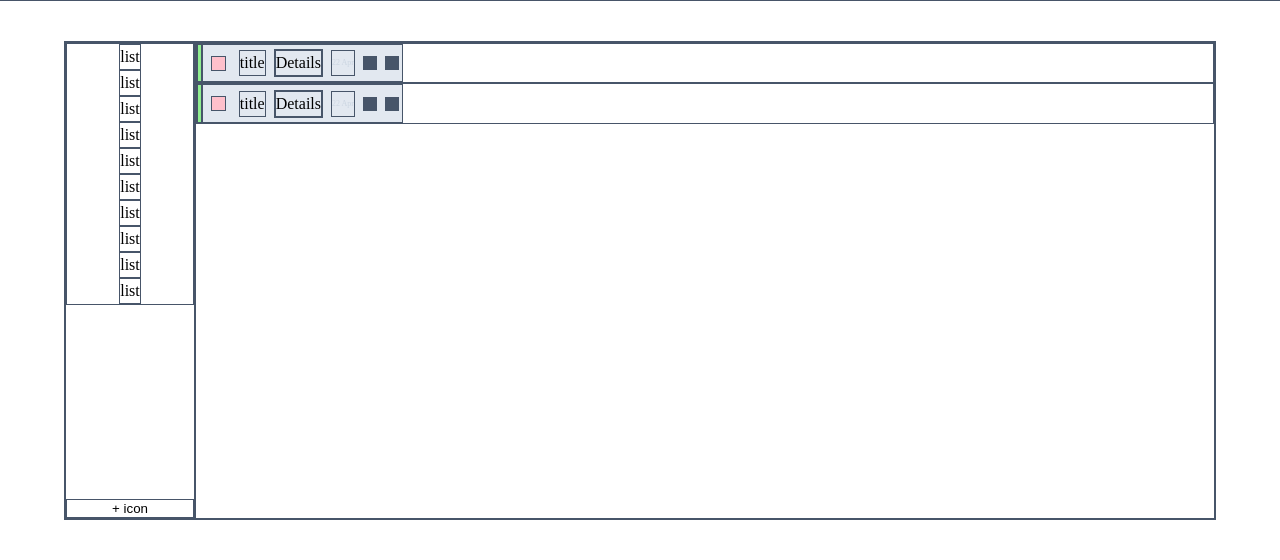
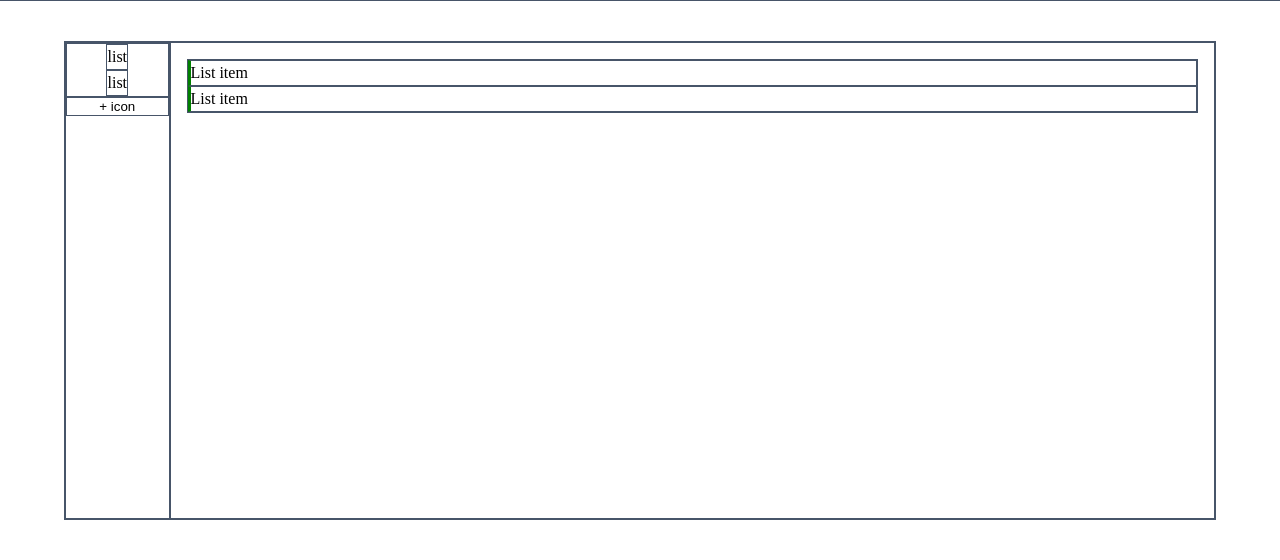
Before and after one commit to giovanniPepi/toDo, a website built with webpack: page src/index.html in a window 1280 px wide. Shown: the part 75-635 px from the top of the page. Built offline with nearby package versions, Linux system fonts and the light colour scheme; a web font is replaced by a local one.

Commit message:
Update layout from flex to grid

```diff
--- a/src/index.html
+++ b/src/index.html
@@ -15,42 +15,15 @@
         <ul class="menu">
           <li>list</li>
           <li>list</li>
-          <li>list</li>
-          <li>list</li>
-          <li>list</li>
-          <li>list</li>
-          <li>list</li>
-          <li>list</li>
-          <li>list</li>
-          <li>list</li>
         </ul>
         <button class="addBtn">+ icon</button>
     </div>
     <div class="rightContainer">
-        <div class="taskLine">
-          <div class="taskColorStats"></div>
-          <div class="taskList">
-            <div class="taskComplete"></div>
-            <div class="taskTitle">title</div>
-            <div class="taskDetails">Details</div>
-            <div class="taskDate">22 Apr</div>
-            <div class="taskEdit"></div>
-            <div class="taskDelete"></div>
-          </div>
-        </div>
-        <div class="taskLine">
-          <div class="taskColorStats"></div>
-          <div class="taskList">
-            <div class="taskComplete"></div>
-            <div class="taskTitle">title</div>
-            <div class="taskDetails">Details</div>
-            <div class="taskDate">22 Apr</div>
-            <div class="taskEdit"></div>
-            <div class="taskDelete"></div>
-          </div>
-        </div>
-
-     </div>
+      <div class="listContainer">
+        <div class="listItem">List item</div>
+        <div class="listItem">List item</div>
+      </div>
+    </div>
   </div>
   <div class="footer">
     <a class="logo" href="https://github.com/gerijeb"><img src="./img/GitHub-Mark-120px-plus.png" alt="logo"></a>
--- a/src/style.css
+++ b/src/style.css
@@ -51,7 +51,10 @@ body {
   grid-column: 1/4;
   grid-row: 2/3;
   margin: 5vh 5vw 5vh 5vw;
-  display: flex;
+  display: grid;
+  grid-template-columns: 1fr 10fr;
+  grid-template-rows: 1fr;
+
 }
 .header {
   grid-column: 1/4;
@@ -72,16 +75,15 @@ body {
   gap: var(--subItemGap);
 }
 .leftContainer {
-  flex: 0;
-  min-width: 8rem;
   display: flex;
   flex-direction: column;
-  justify-content: space-between;
+  grid-column: 1/2;
+  grid-row: auto;
 }
 .rightContainer {
-  display: flex;
-  flex-direction: column;
-  flex: 1;
+  grid-column: 2/3;
+  grid-row: auto;
+  padding: var(--contentPadding);
 }
 .menu {
   display: flex;
@@ -101,48 +103,10 @@ body {
   font-weight: bold;
 }
 /* Tasks divs */
-.taskLine {
-  display: flex;
+.listItem {
+  border-left: 3px solid green;
+
 }
-.taskColorStats {
-  width: 3px;
-  background: lightgreen;
-}
-.taskList {
-  display: flex;
-  padding: .2rem;
-  height: 30px;
-  align-items: center;
-  background: var(--slate100);
-  gap: .5rem;
-}
-.taskComplete {
-  background: pink;
-  margin: .3rem;
-  width: 13px;
-  height: 13px;
-}
-.taskTitle {
-  flex:1;
-}
-.taskDetails {
-  border: 2px solid var(--slate600);
-}
-.taskDate {
-  font-size: .5rem;
-  color: var(--slate300);
-}
-.taskEdit {
-  height: 12px;
-  width: 12px;
-  background: var(--slate600);
-}
-.taskDelete {
-  height: 12px;
-  width: 12px;
-  background: var(--slate600);
-}
-
 
 /*transitions*/
 #save:hover {
```
